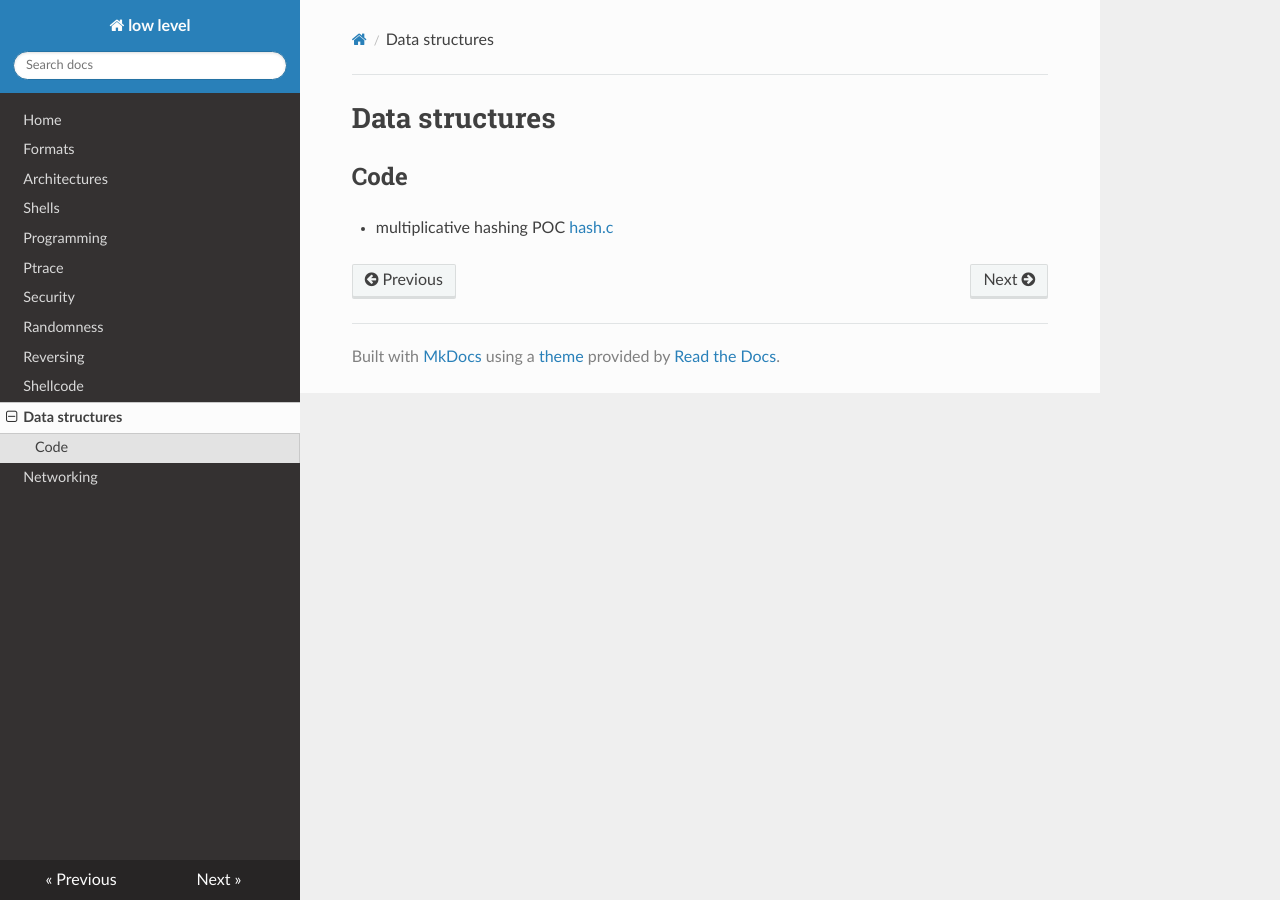
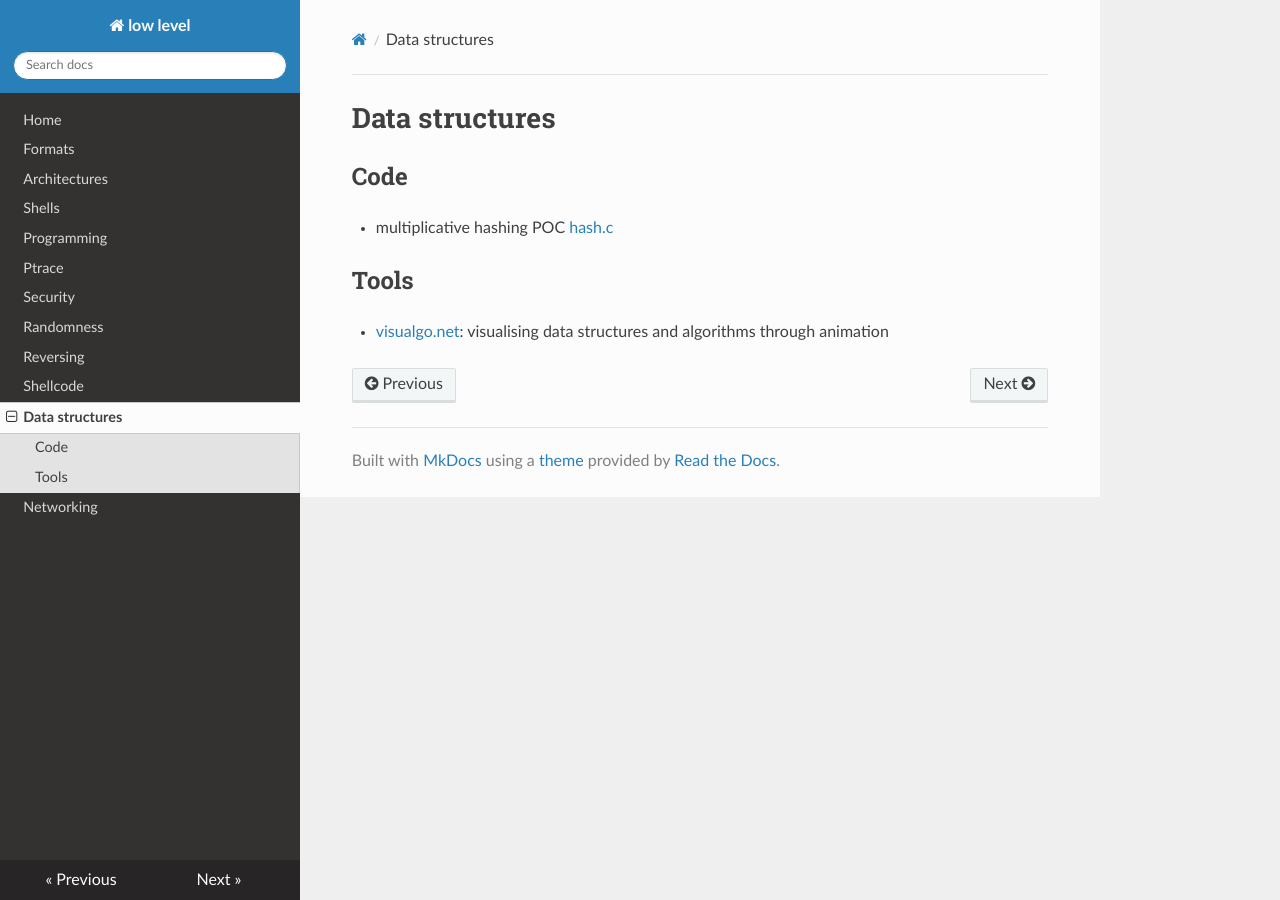
Before and after one commit to gipi/low-level, an MkDocs documentation site: the page built from docs/data_structures/index.md, in a window 1280 px wide. Built offline with MkDocs 1.6.1, drawn with Linux system fonts in a browser that asks for light colours; nearby versions of some CDN libraries; old or Windows-style settings are respelled for this version of MkDocs.

Commit message:
Add visualgo.net link.

```diff
--- a/docs/data_structures/index.md
+++ b/docs/data_structures/index.md
@@ -3,3 +3,7 @@
 ## Code
 
  - multiplicative hashing POC [hash.c](hash.c)
+
+## Tools
+
+ - [visualgo.net](http://visualgo.net/): visualising data structures and algorithms through animation
```
